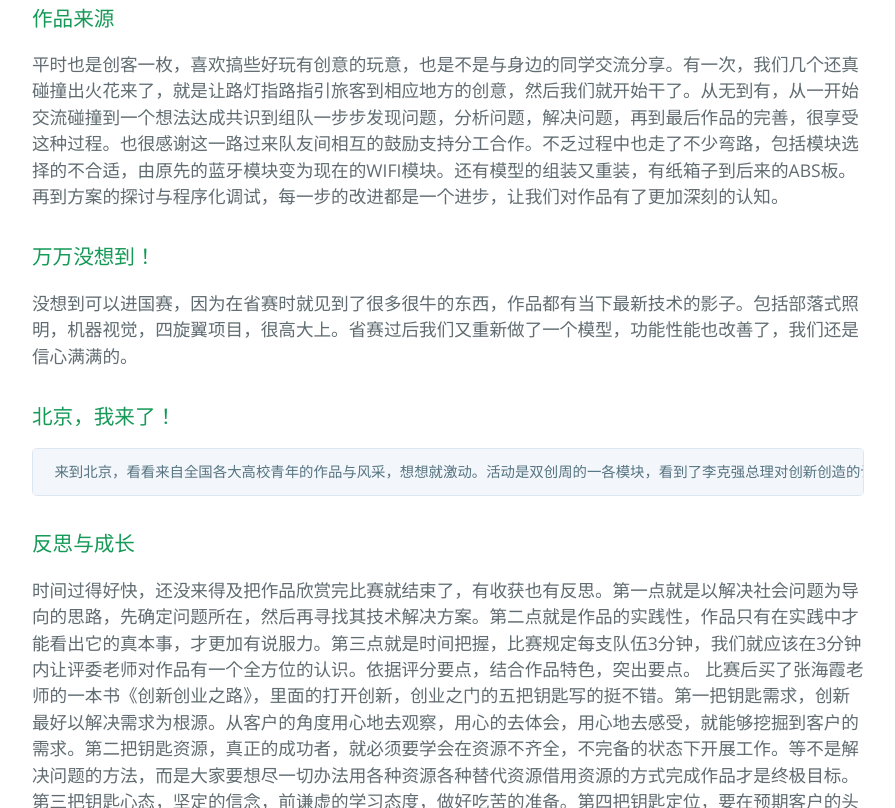
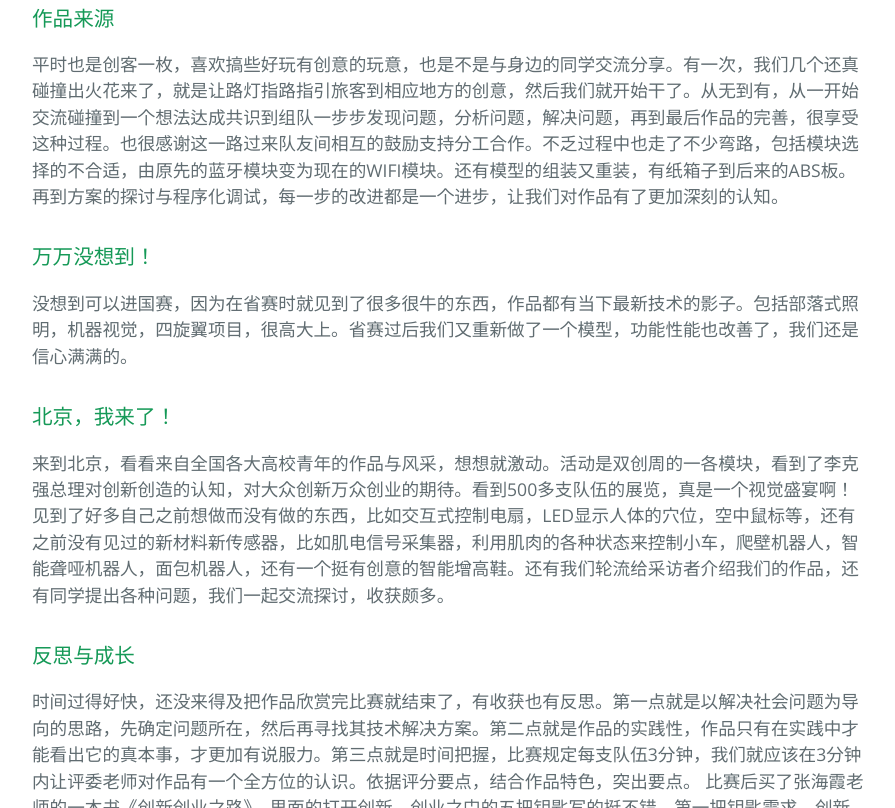
Before and after one commit to Shipuyu/Shipuyu.githut.io, a plain HTML site: page index.html in a window 1280 px wide. Shown: the part 412-1220 px from the top of the page, without its empty margins (192-1087 px from the left). Drawn offline with nearby package versions, Linux system fonts and the light colour scheme.

Commit message:
Create gh-pages branch via GitHub

```diff
--- a/index.html
+++ b/index.html
@@ -32,8 +32,7 @@
 <h3>
 <a id="北京我来了" class="anchor" href="#%E5%8C%97%E4%BA%AC%E6%88%91%E6%9D%A5%E4%BA%86" aria-hidden="true"><span class="octicon octicon-link"></span></a>北京，我来了！</h3>
 
-<pre><code> 来到北京，看看来自全国各大高校青年的作品与风采，想想就激动。活动是双创周的一各模块，看到了李克强总理对创新创造的认知，对大众创新万众创业的期待。看到500多支队伍的展览，真是一个视觉盛宴啊！见到了好多自己之前想做而没有做的东西，比如交互式控制电扇，LED显示人体的穴位，空中鼠标等，还有之前没有见过的新材料新传感器，比如肌电信号采集器，利用肌肉的各种状态来控制小车，爬壁机器人，智能聋哑机器人，面包机器人，还有一个挺有创意的智能增高鞋。还有我们轮流给采访者介绍我们的作品，还有同学提出各种问题，我们一起交流探讨，收获颇多。
-</code></pre>
+<p>来到北京，看看来自全国各大高校青年的作品与风采，想想就激动。活动是双创周的一各模块，看到了李克强总理对创新创造的认知，对大众创新万众创业的期待。看到500多支队伍的展览，真是一个视觉盛宴啊！见到了好多自己之前想做而没有做的东西，比如交互式控制电扇，LED显示人体的穴位，空中鼠标等，还有之前没有见过的新材料新传感器，比如肌电信号采集器，利用肌肉的各种状态来控制小车，爬壁机器人，智能聋哑机器人，面包机器人，还有一个挺有创意的智能增高鞋。还有我们轮流给采访者介绍我们的作品，还有同学提出各种问题，我们一起交流探讨，收获颇多。</p>
 
 <h3>
 <a id="反思与成长" class="anchor" href="#%E5%8F%8D%E6%80%9D%E4%B8%8E%E6%88%90%E9%95%BF" aria-hidden="true"><span class="octicon octicon-link"></span></a>反思与成长</h3>
--- a/params.json
+++ b/params.json
@@ -1 +1 @@
-{"name":"心得小结","tagline":"2015国际大学生创新创业ICAN大赛","body":"###作品来源     \r\n平时也是创客一枚，喜欢搞些好玩有创意的玩意，也是不是与身边的同学交流分享。有一次，我们几个还真碰撞出火花来了，就是让路灯指路指引旅客到相应地方的创意，然后我们就开始干了。从无到有，从一开始交流碰撞到一个想法达成共识到组队一步步发现问题，分析问题，解决问题，再到最后作品的完善，很享受这种过程。也很感谢这一路过来队友间相互的鼓励支持分工合作。不乏过程中也走了不少弯路，包括模块选择的不合适，由原先的蓝牙模块变为现在的WIFI模块。还有模型的组装又重装，有纸箱子到后来的ABS板。再到方案的探讨与程序化调试，每一步的改进都是一个进步，让我们对作品有了更加深刻的认知。\r\n###万万没想到！     \r\n没想到可以进国赛，因为在省赛时就见到了很多很牛的东西，作品都有当下最新技术的影子。包括部落式照明，机器视觉，四旋翼项目，很高大上。省赛过后我们又重新做了一个模型，功能性能也改善了，我们还是信心满满的。\t\t\t\r\n###北京，我来了！\r\n     来到北京，看看来自全国各大高校青年的作品与风采，想想就激动。活动是双创周的一各模块，看到了李克强总理对创新创造的认知，对大众创新万众创业的期待。看到500多支队伍的展览，真是一个视觉盛宴啊！见到了好多自己之前想做而没有做的东西，比如交互式控制电扇，LED显示人体的穴位，空中鼠标等，还有之前没有见过的新材料新传感器，比如肌电信号采集器，利用肌肉的各种状态来控制小车，爬壁机器人，智能聋哑机器人，面包机器人，还有一个挺有创意的智能增高鞋。还有我们轮流给采访者介绍我们的作品，还有同学提出各种问题，我们一起交流探讨，收获颇多。\r\n###反思与成长     \r\n时间过得好快，还没来得及把作品欣赏完比赛就结束了，有收获也有反思。第一点就是以解决社会问题为导向的思路，先确定问题所在，然后再寻找其技术解决方案。第二点就是作品的实践性，作品只有在实践中才能看出它的真本事，才更加有说服力。第三点就是时间把握，比赛规定每支队伍3分钟，我们就应该在3分钟内让评委老师对作品有一个全方位的认识。依据评分要点，结合作品特色，突出要点。\r\n比赛后买了张海霞老师的一本书《创新创业之路》，里面的打开创新，创业之门的五把钥匙写的挺不错。第一把钥匙需求，创新最好以解决需求为根源。从客户的角度用心地去观察，用心的去体会，用心地去感受，就能够挖掘到客户的需求。第二把钥匙资源，真正的成功者，就必须要学会在资源不齐全，不完备的状态下开展工作。等不是解决问题的方法，而是大家要想尽一切办法用各种资源各种替代资源借用资源的方式完成作品才是终极目标。第三把钥匙心态，坚定的信念，前谦虚的学习态度，做好吃苦的准备。第四把钥匙定位，要在预期客户的头脑里给产品定位，确保产品在预期客户头脑里占据一个真正有价值的地位。第五把钥匙理清思路，用商业计划书来理清思路，商业计划书可以辅助我们认清在科研成果形成产品过程中还将面临那些风险，而我们是否对这些风险已经了解并能够控制。\r\n### 总结一句话，敢想敢干敢成功！\r\n","google":"","note":"Don't delete this file! It's used internally to help with page regeneration."}
+{"name":"心得小结","tagline":"2015国际大学生创新创业ICAN大赛","body":"###作品来源     \r\n平时也是创客一枚，喜欢搞些好玩有创意的玩意，也是不是与身边的同学交流分享。有一次，我们几个还真碰撞出火花来了，就是让路灯指路指引旅客到相应地方的创意，然后我们就开始干了。从无到有，从一开始交流碰撞到一个想法达成共识到组队一步步发现问题，分析问题，解决问题，再到最后作品的完善，很享受这种过程。也很感谢这一路过来队友间相互的鼓励支持分工合作。不乏过程中也走了不少弯路，包括模块选择的不合适，由原先的蓝牙模块变为现在的WIFI模块。还有模型的组装又重装，有纸箱子到后来的ABS板。再到方案的探讨与程序化调试，每一步的改进都是一个进步，让我们对作品有了更加深刻的认知。\r\n###万万没想到！     \r\n没想到可以进国赛，因为在省赛时就见到了很多很牛的东西，作品都有当下最新技术的影子。包括部落式照明，机器视觉，四旋翼项目，很高大上。省赛过后我们又重新做了一个模型，功能性能也改善了，我们还是信心满满的。\t\t\t\r\n###北京，我来了！\r\n来到北京，看看来自全国各大高校青年的作品与风采，想想就激动。活动是双创周的一各模块，看到了李克强总理对创新创造的认知，对大众创新万众创业的期待。看到500多支队伍的展览，真是一个视觉盛宴啊！见到了好多自己之前想做而没有做的东西，比如交互式控制电扇，LED显示人体的穴位，空中鼠标等，还有之前没有见过的新材料新传感器，比如肌电信号采集器，利用肌肉的各种状态来控制小车，爬壁机器人，智能聋哑机器人，面包机器人，还有一个挺有创意的智能增高鞋。还有我们轮流给采访者介绍我们的作品，还有同学提出各种问题，我们一起交流探讨，收获颇多。\r\n###反思与成长     \r\n时间过得好快，还没来得及把作品欣赏完比赛就结束了，有收获也有反思。第一点就是以解决社会问题为导向的思路，先确定问题所在，然后再寻找其技术解决方案。第二点就是作品的实践性，作品只有在实践中才能看出它的真本事，才更加有说服力。第三点就是时间把握，比赛规定每支队伍3分钟，我们就应该在3分钟内让评委老师对作品有一个全方位的认识。依据评分要点，结合作品特色，突出要点。\r\n比赛后买了张海霞老师的一本书《创新创业之路》，里面的打开创新，创业之门的五把钥匙写的挺不错。第一把钥匙需求，创新最好以解决需求为根源。从客户的角度用心地去观察，用心的去体会，用心地去感受，就能够挖掘到客户的需求。第二把钥匙资源，真正的成功者，就必须要学会在资源不齐全，不完备的状态下开展工作。等不是解决问题的方法，而是大家要想尽一切办法用各种资源各种替代资源借用资源的方式完成作品才是终极目标。第三把钥匙心态，坚定的信念，前谦虚的学习态度，做好吃苦的准备。第四把钥匙定位，要在预期客户的头脑里给产品定位，确保产品在预期客户头脑里占据一个真正有价值的地位。第五把钥匙理清思路，用商业计划书来理清思路，商业计划书可以辅助我们认清在科研成果形成产品过程中还将面临那些风险，而我们是否对这些风险已经了解并能够控制。\r\n### 总结一句话，敢想敢干敢成功！\r\n","google":"","note":"Don't delete this file! It's used internally to help with page regeneration."}
```
